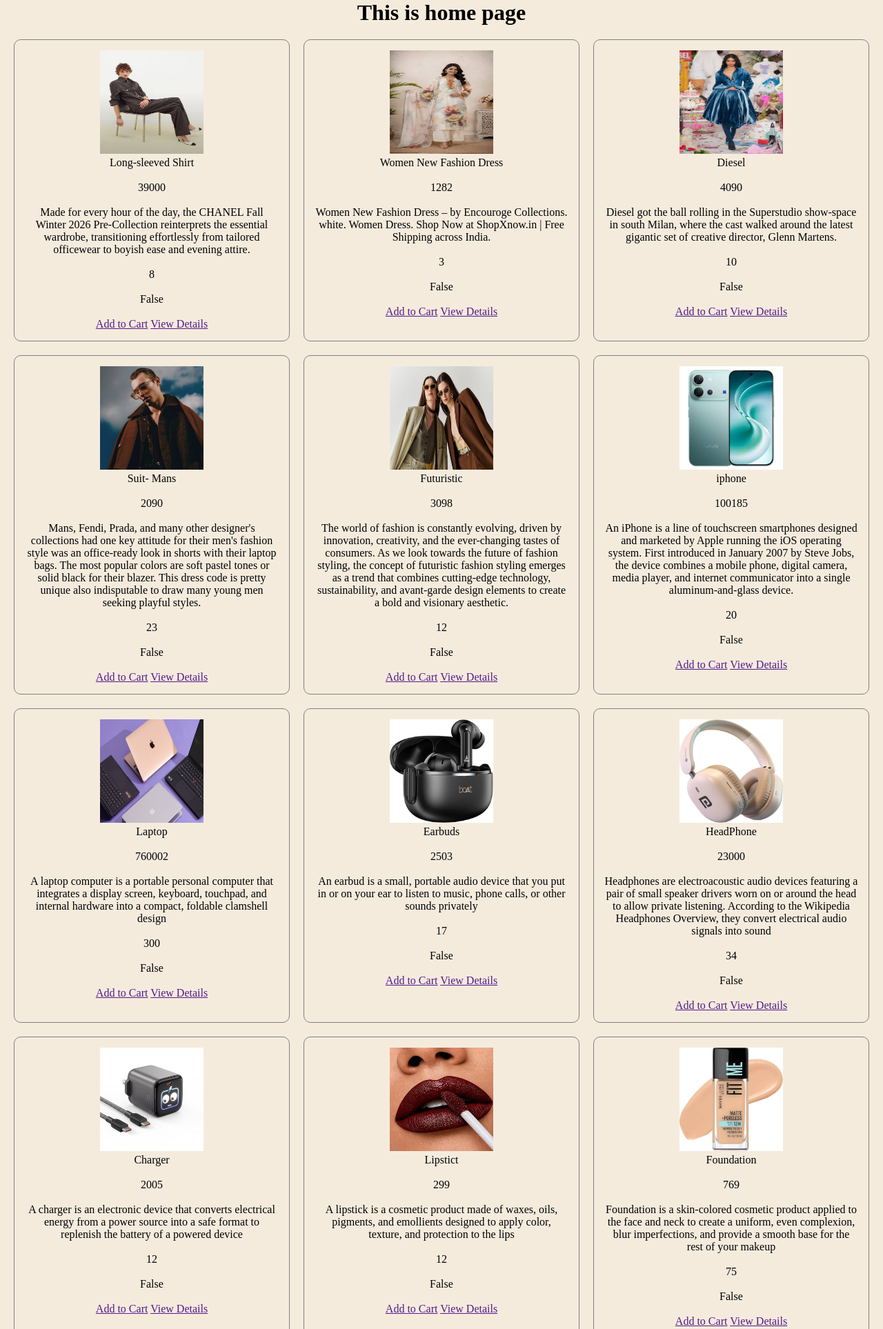
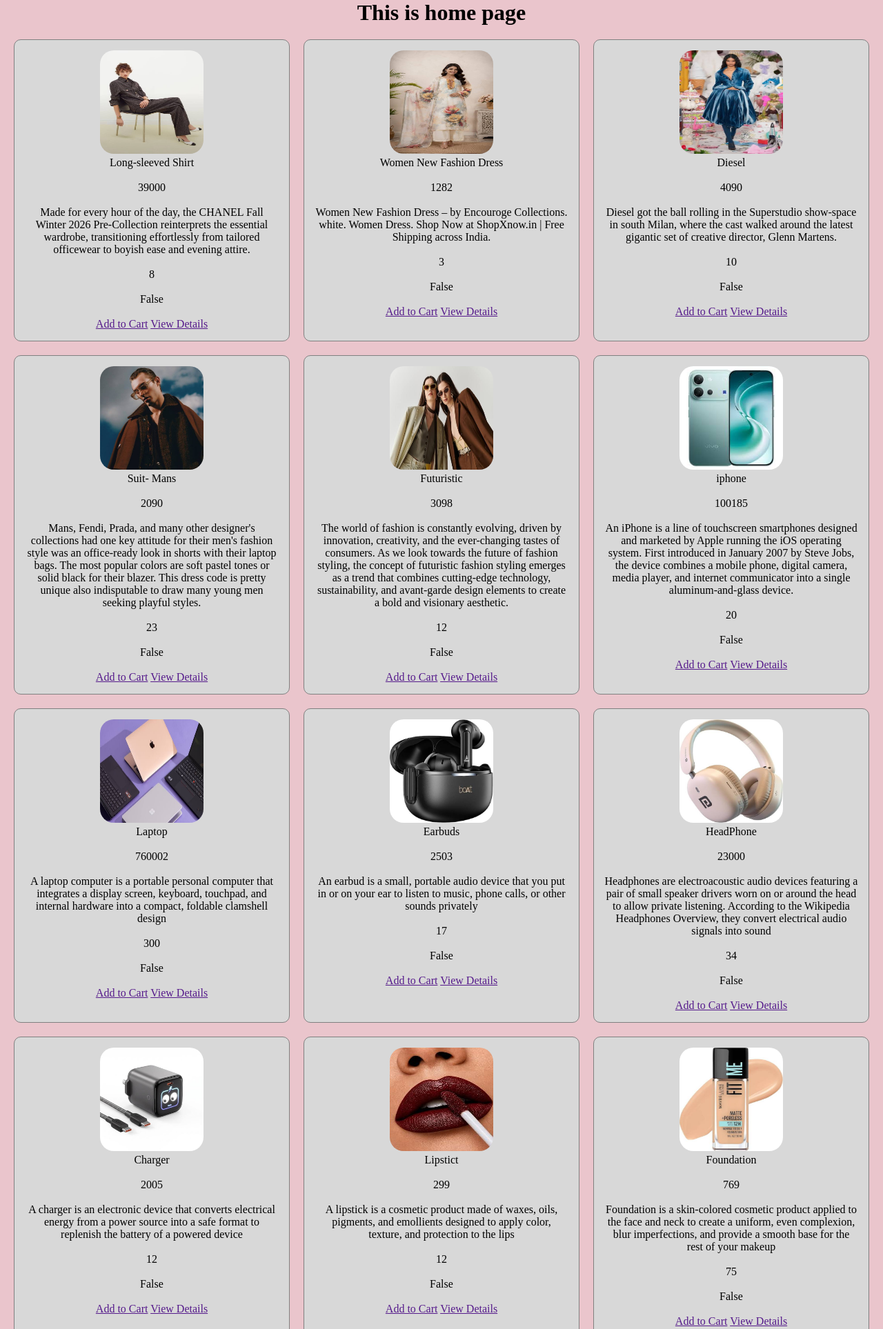
Before and after one commit to Anu583227/Shooping-, a Django app: page /base/ in a window 1280 px wide. Shown: the part 50-1977 px from the top of the page at 69% size. Run offline with Django 5.2, Linux system fonts and the light colour scheme; data comes from the database, SQL or seed files in the repository.

Commit message:
add css for home page

```diff
--- a/static/css/home.css
+++ b/static/css/home.css
@@ -4,6 +4,7 @@
     gap: 20px;
     padding: 20px;
     width: 100%;
+    /* background-color: bisque; */
 }
 
 .items {
@@ -12,4 +13,9 @@
     text-align: center;
     border-radius: 10px;
     min-width: 0;
+    background-color: #D8d8d8;
 }
+.items img{
+    border-radius: 20px;
+    border-color: black;
+}
--- a/static/css/nav.css
+++ b/static/css/nav.css
@@ -33,5 +33,5 @@
 body {
     margin: 0;
     padding: 0;
-    background-color: #F5EBDD;
+    background-color: #EAC5CC;
 }
```
